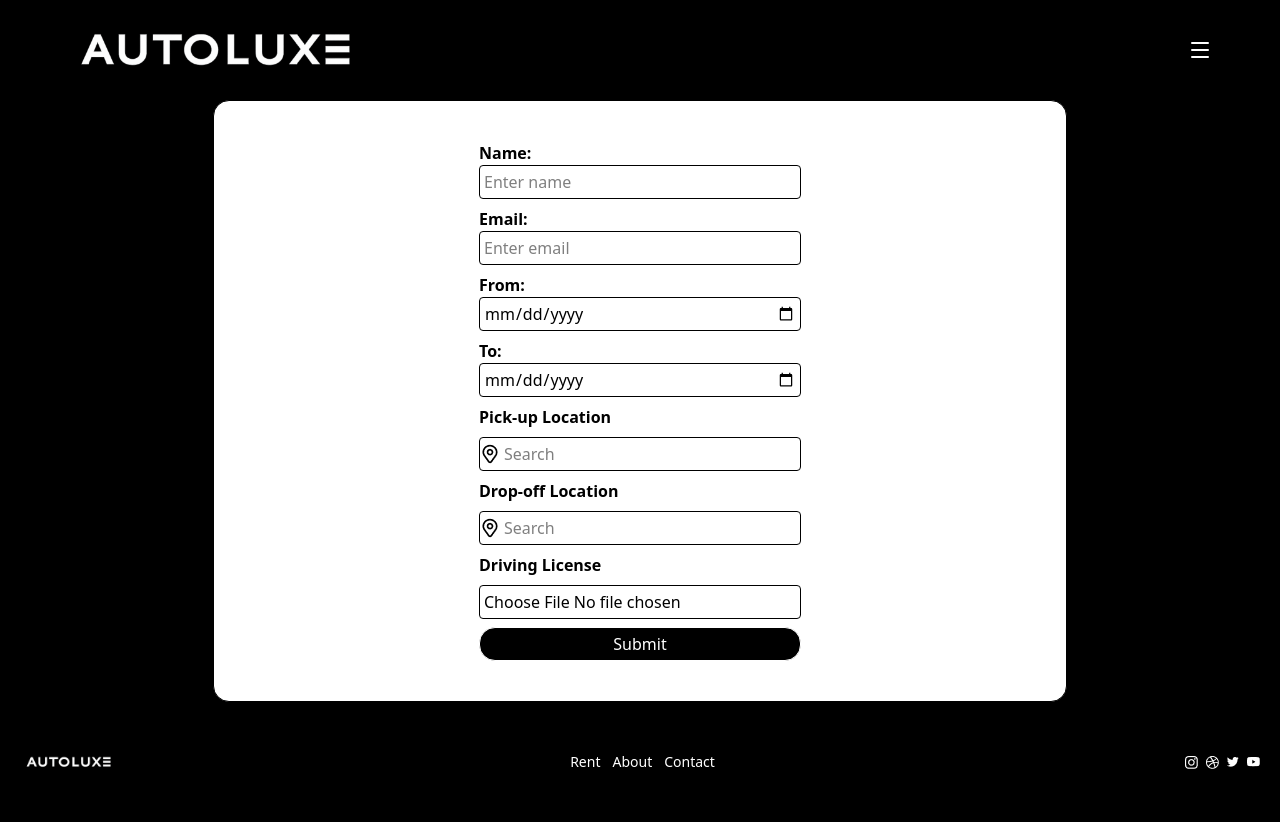
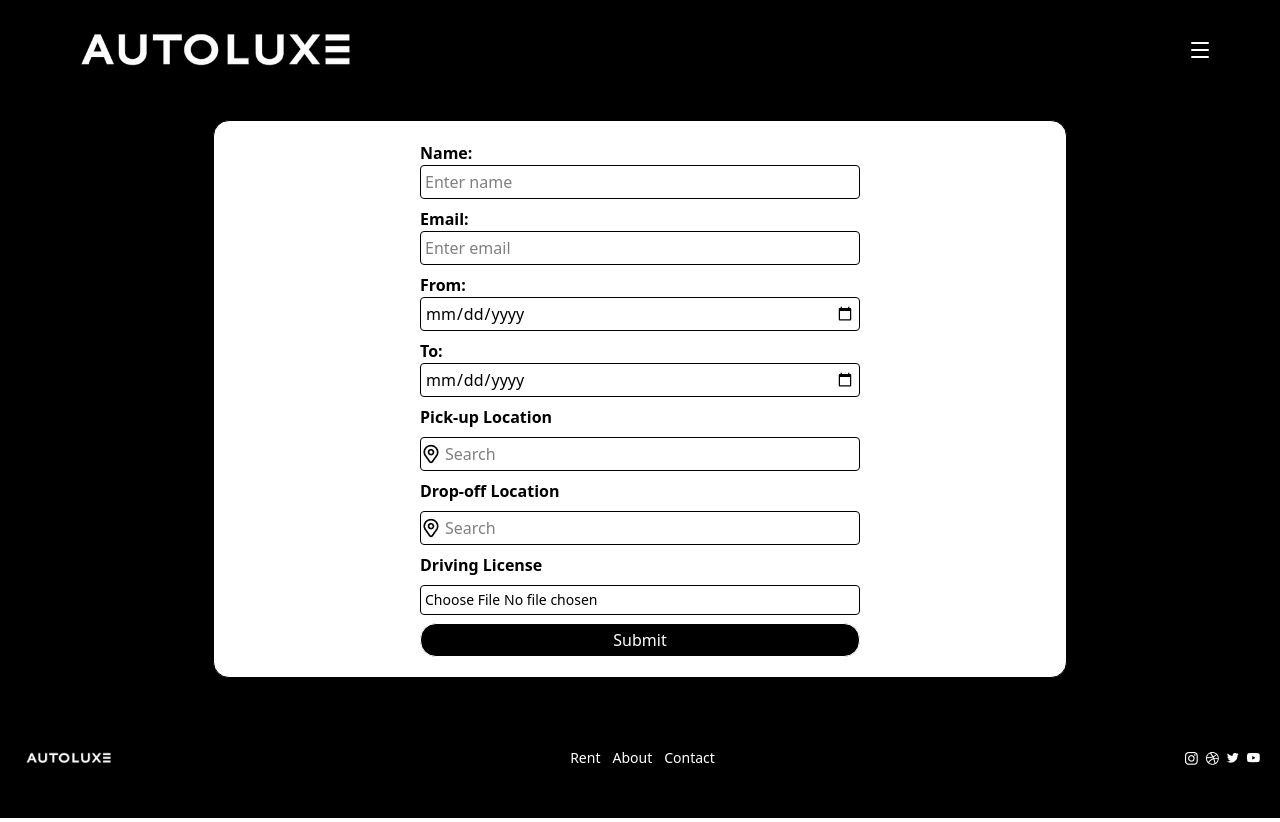
Before and after one commit to Tech-it-with-Billy/AutoLUXE, a React (Vite) app: page /booking-form in a window 1280 px wide. Built offline with nearby package versions, Linux system fonts and the light colour scheme.

Commit message:
Adjusting layout for thr booking components

```diff
--- a/src/components/BookingForm.jsx
+++ b/src/components/BookingForm.jsx
@@ -9,8 +9,8 @@ function BookingForm() {
         <div>
             <NavBar />
             <div className='flex justify-center items-center bg-black h-5/6'>
-                <div className='flex justify-center items-center bg-white border rounded-2xl w-5/6 md:w-4/6'>
-                    <form action="submit" className='flex flex-col gap-2 m-5 p-5'>
+                <div className='flex m-5 justify-center items-center bg-white border rounded-2xl w-5/6 md:w-4/6'>
+                    <form action="submit" className='flex flex-col gap-2 p-5 w-70 md:w-120'>
                         <fieldset className='flex flex-col'>
                             <label htmlFor="name" className='font-semibold'>Name:</label>
                             <input
@@ -70,7 +70,7 @@ function BookingForm() {
                             <input
                                 type="file" name='driving-license'
                                 accept="image/*, .pdf, .doc, .docx"
-                                className='border border rounded p-1'
+                                className='border rounded p-1 w-full text-sm'
                             />
                         </fieldset>
 
--- a/src/components/BookingSummary.jsx
+++ b/src/components/BookingSummary.jsx
@@ -18,7 +18,7 @@ function BookingSummary() {
                     Your browser does not support the video tag.
                 </video>
 
-                <div className="relative z-10 flex flex-col items-center justify-center w-4/6 rounded-2xl h-5/6 bg-white/40 text-black">
+                <div className="relative z-10 flex flex-col items-center justify-center w-5/6 rounded-2xl h-5/6 bg-white/40 text-black">
                     <h1 className="text-4xl text-center font-bold">Booking Summary</h1>
                     <p className="mt-4 text-lg font-bold">Confirm your details below</p>
                     <div>
```
